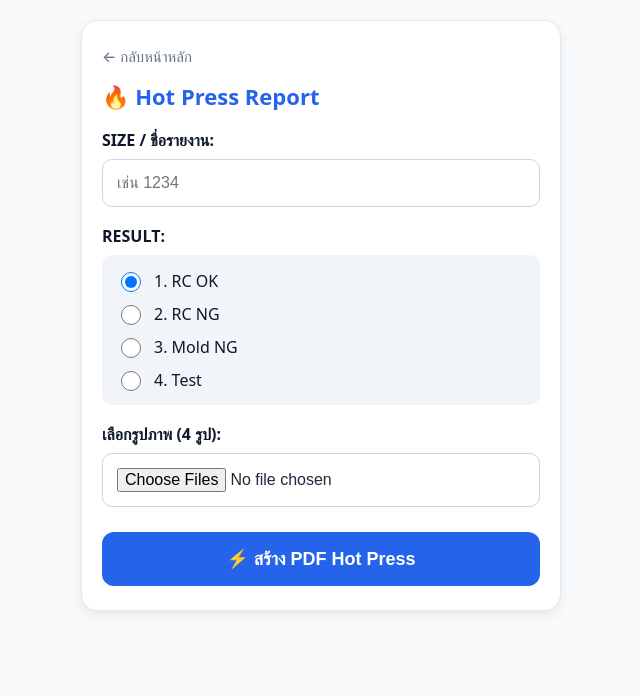
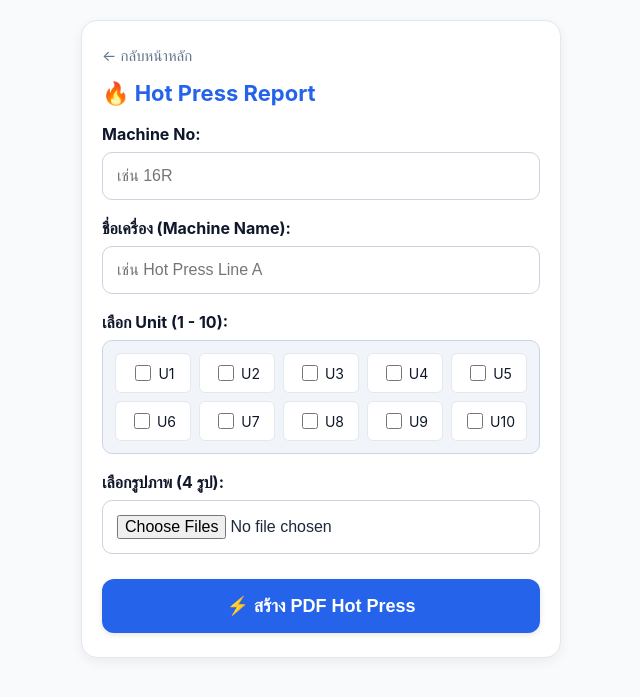
Before and after one commit to title1155/photo-report, a Flask app: page /hotpress in a window 1280 px wide. Shown: the top 697 px of the page, without its empty margins (319-959 px from the left). Run offline with Flask 3, Linux system fonts and the light colour scheme; some libraries are stand-ins or nearby versions.

Commit message:
Update hotpress template with machine name and unit checkboxes

```diff
--- a/templates/hotpress.html
+++ b/templates/hotpress.html
@@ -2,12 +2,12 @@
 <html lang="th">
 <head>
     <meta charset="UTF-8">
-    <meta name="viewport" content="width=device-width, initial-scale=1.0">
+    <meta name="viewport" content="width=device-width, initial-scale=1.0, maximum-scale=1.0, user-scalable=no">
     <title>Hot Press Report</title>
     <style>
         * { box-sizing: border-box; }
         body {
-            font-family: system-ui, -apple-system, sans-serif;
+            font-family: -apple-system, BlinkMacSystemFont, "Segoe UI", Roboto, Arial, sans-serif;
             background-color: #f8fafc;
             padding: 20px 15px;
             margin: 0;
@@ -16,13 +16,20 @@
         .card {
             max-width: 480px;
             margin: 0 auto;
-            background: #ffffff;
+            background: white;
             padding: 24px 20px;
             border-radius: 16px;
-            box-shadow: 0 4px 12px rgba(0,0,0,0.08);
+            box-shadow: 0 4px 12px rgba(0,0,0,0.06);
             border: 1px solid #e2e8f0;
         }
-        label { font-weight: bold; font-size: 16px; display: block; margin-top: 18px; margin-bottom: 8px; color: #0f172a; }
+        label {
+            font-weight: bold;
+            font-size: 16px;
+            display: block;
+            margin-top: 18px;
+            margin-bottom: 8px;
+            color: #0f172a;
+        }
         input[type="text"], input[type="file"] {
             width: 100%;
             padding: 14px;
@@ -31,9 +38,36 @@
             border-radius: 10px;
             background-color: #fff;
         }
-        .radio-group { display: flex; flex-direction: column; gap: 10px; background: #f1f5f9; padding: 14px; border-radius: 10px; }
-        .radio-item { display: flex; align-items: center; gap: 10px; font-weight: 500; font-size: 16px; margin: 0; cursor: pointer; }
-        .radio-item input[type="radio"] { width: 20px; height: 20px; }
+        /* ดีไซน์กล่อง Checkbox Unit 1-10 แบบ Grid บนมือถือ */
+        .unit-grid {
+            display: grid;
+            grid-template-columns: repeat(5, 1fr);
+            gap: 8px;
+            background: #f1f5f9;
+            padding: 12px;
+            border-radius: 10px;
+            border: 1px solid #cbd5e1;
+            margin-top: 5px;
+        }
+        .unit-label {
+            font-weight: normal !important;
+            font-size: 14px !important;
+            display: flex;
+            align-items: center;
+            gap: 4px;
+            margin: 0 !important;
+            cursor: pointer;
+            background: #fff;
+            padding: 8px 4px;
+            border-radius: 6px;
+            justify-content: center;
+            border: 1px solid #e2e8f0;
+        }
+        .unit-label input {
+            width: 16px;
+            height: 16px;
+            cursor: pointer;
+        }
         .btn-submit {
             width: 100%;
             margin-top: 25px;
@@ -45,107 +79,184 @@
             font-weight: bold;
             border-radius: 12px;
             cursor: pointer;
+            box-shadow: 0 2px 6px rgba(0,0,0,0.1);
         }
-        .back-link { display: inline-block; margin-bottom: 15px; color: #64748b; text-decoration: none; font-size: 15px; font-weight: 500; }
-
-        .progress-container {
+        .btn-submit:disabled {
+            background-color: #94a3b8;
+            cursor: not-allowed;
+        }
+        .back-link {
+            display: inline-block;
+            margin-bottom: 15px;
+            color: #64748b;
+            text-decoration: none;
+            font-size: 15px;
+        }
+        #loadingOverlay {
             display: none;
-            margin-top: 20px;
-            background-color: #e2e8f0;
-            border-radius: 10px;
-            height: 24px;
-            position: relative;
-            overflow: hidden;
+            position: fixed;
+            top: 0; left: 0; width: 100%; height: 100%;
+            background-color: rgba(255, 255, 255, 0.95);
+            z-index: 9999;
+            flex-direction: column;
+            align-items: center;
+            justify-content: center;
         }
-        .progress-bar {
-            height: 100%;
-            width: 0%;
-            background-color: #2563eb;
-            transition: width 0.2s ease;
+        .spinner {
+            border: 8px solid #f3f3f3;
+            border-top: 8px solid #2563eb;
+            border-radius: 50%;
+            width: 60px;
+            height: 60px;
+            animation: spin 1s linear infinite;
+            margin-bottom: 20px;
         }
-        .progress-text {
-            position: absolute;
-            width: 100%;
-            text-align: center;
-            top: 3px;
-            font-size: 13px;
+        @keyframes spin {
+            0% { transform: rotate(0deg); }
+            100% { transform: rotate(360deg); }
+        }
+        .loading-text {
+            font-size: 18px;
             font-weight: bold;
             color: #0f172a;
+            text-align: center;
+            padding: 0 20px;
         }
     </style>
 </head>
 <body>
+    <div id="loadingOverlay">
+        <div class="spinner"></div>
+        <div class="loading-text" id="statusText">กำลังเตรียมรูปภาพ Hot Press...</div>
+    </div>
+
     <div class="card">
         <a href="/" class="back-link">← กลับหน้าหลัก</a>
         <h2 style="color: #2563eb; margin-top: 0; font-size: 22px;">🔥 Hot Press Report</h2>
 
-        <form id="uploadForm" action="/hotpress/create" method="POST" enctype="multipart/form-data">
-            <label for="size">SIZE / ชื่อรายงาน:</label>
-            <input type="text" id="size" name="size" placeholder="เช่น 1234" required>
+        <form id="uploadForm">
+            <label for="machine_no">Machine No:</label>
+            <input type="text" id="machine_no" name="machine_no" placeholder="เช่น 16R" required>
 
-            <label>RESULT:</label>
-            <div class="radio-group">
-                <label class="radio-item"><input type="radio" name="result" value="RC OK" checked> 1. RC OK</label>
-                <label class="radio-item"><input type="radio" name="result" value="RC NG"> 2. RC NG</label>
-                <label class="radio-item"><input type="radio" name="result" value="Mold NG"> 3. Mold NG</label>
-                <label class="radio-item"><input type="radio" name="result" value="Test"> 4. Test</label>
+            <label for="machine_name">ชื่อเครื่อง (Machine Name):</label>
+            <input type="text" id="machine_name" name="machine_name" placeholder="เช่น Hot Press Line A">
+
+            <label>เลือก Unit (1 - 10):</label>
+            <div class="unit-grid">
+                <label class="unit-label"><input type="checkbox" name="units" value="1"> U1</label>
+                <label class="unit-label"><input type="checkbox" name="units" value="2"> U2</label>
+                <label class="unit-label"><input type="checkbox" name="units" value="3"> U3</label>
+                <label class="unit-label"><input type="checkbox" name="units" value="4"> U4</label>
+                <label class="unit-label"><input type="checkbox" name="units" value="5"> U5</label>
+                <label class="unit-label"><input type="checkbox" name="units" value="6"> U6</label>
+                <label class="unit-label"><input type="checkbox" name="units" value="7"> U7</label>
+                <label class="unit-label"><input type="checkbox" name="units" value="8"> U8</label>
+                <label class="unit-label"><input type="checkbox" name="units" value="9"> U9</label>
+                <label class="unit-label"><input type="checkbox" name="units" value="10"> U10</label>
             </div>
 
             <label for="photos">เลือกรูปภาพ (4 รูป):</label>
             <input type="file" id="photos" name="photos" multiple accept="image/*" required>
-
-            <div class="progress-container" id="progressContainer">
-                <div class="progress-bar" id="progressBar"></div>
-                <div class="progress-text" id="progressText">กำลังอัปโหลด... 0%</div>
-            </div>
 
             <button type="submit" id="submitBtn" class="btn-submit">⚡ สร้าง PDF Hot Press</button>
         </form>
     </div>
 
     <script>
-        const form = document.getElementById('uploadForm');
-        const submitBtn = document.getElementById('submitBtn');
-        const progressContainer = document.getElementById('progressContainer');
-        const progressBar = document.getElementById('progressBar');
-        const progressText = document.getElementById('progressText');
+        function compressImage(file, maxWidth = 1600, maxHeight = 1600, quality = 0.85) {
+            return new Promise((resolve) => {
+                const reader = new FileReader();
+                reader.readAsDataURL(file);
+                reader.onload = (event) => {
+                    const img = new Image();
+                    img.src = event.target.result;
+                    img.onload = () => {
+                        let width = img.width;
+                        let height = img.height;
 
-        form.addEventListener('submit', function(e) {
+                        if (width > height) {
+                            if (width > maxWidth) {
+                                height = Math.round((height * maxWidth) / width);
+                                width = maxWidth;
+                            }
+                        } else {
+                            if (height > maxHeight) {
+                                width = Math.round((width * maxHeight) / height);
+                                height = maxHeight;
+                            }
+                        }
+
+                        const canvas = document.createElement('canvas');
+                        canvas.width = width;
+                        canvas.height = height;
+                        const ctx = canvas.getContext('2d');
+                        ctx.drawImage(img, 0, 0, width, height);
+
+                        canvas.toBlob((blob) => {
+                            const compressedFile = new File([blob], file.name, {
+                                type: 'image/jpeg',
+                                lastModified: Date.now()
+                            });
+                            resolve(compressedFile);
+                        }, 'image/jpeg', quality);
+                    };
+                };
+            });
+        }
+
+        document.getElementById('uploadForm').addEventListener('submit', async function(e) {
             e.preventDefault();
-            const formData = new FormData(form);
-            const xhr = new XMLHttpRequest();
 
-            progressContainer.style.display = 'block';
+            const submitBtn = document.getElementById('submitBtn');
+            const overlay = document.getElementById('loadingOverlay');
+            const statusText = document.getElementById('statusText');
+
             submitBtn.disabled = true;
-            submitBtn.innerText = '⏳ กำลังประมวลผล...';
+            overlay.style.display = 'flex';
 
-            xhr.upload.addEventListener('progress', function(e) {
-                if (e.lengthComputable) {
-                    const percent = Math.round((e.loaded / e.total) * 100);
-                    progressBar.style.width = percent + '%';
-                    if (percent < 100) {
-                        progressText.innerText = `กำลังอัปโหลดรูป... ${percent}%`;
-                    } else {
-                        progressText.innerText = `กำลังสร้าง PDF และประมวลผล...`;
-                    }
-                }
+            const machineNo = document.getElementById('machine_no').value;
+            const machineName = document.getElementById('machine_name').value;
+            const fileInput = document.getElementById('photos');
+            const files = fileInput.files;
+
+            const formData = new FormData();
+            formData.append('machine_no', machineNo);
+            formData.append('machine_name', machineName);
+
+            const selectedUnits = document.querySelectorAll('input[name="units"]:checked');
+            selectedUnits.forEach((checkbox) => {
+                formData.append('units', checkbox.value);
             });
 
-            xhr.onload = function() {
-                if (xhr.status === 200) {
-                    try {
-                        const res = JSON.parse(xhr.responseText);
-                        if (res.redirect_url) {
-                            window.location.href = res.redirect_url;
-                            return;
-                        }
-                    } catch(err) {}
+            for (let i = 0; i < files.length; i++) {
+                statusText.innerText = `กำลังปรับความคมชัดภาพ (${i + 1}/${files.length})...`;
+                const compressed = await compressImage(files[i]);
+                formData.append('photos', compressed);
+            }
+
+            statusText.innerText = 'กำลังอัปโหลดและสร้าง PDF Hot Press บนเซิร์ฟเวอร์...';
+
+            try {
+                const response = await fetch('/hotpress/create', {
+                    method: 'POST',
+                    body: formData
+                });
+
+                if (response.redirected) {
+                    window.location.href = response.url;
+                } else if (response.ok) {
+                    const text = await response.text();
+                    window.location.href = response.url || '/';
+                } else {
+                    alert('เกิดข้อผิดพลาดในการประมวลผล กรุณาลองใหม่อีกครั้ง');
+                    overlay.style.display = 'none';
+                    submitBtn.disabled = false;
                 }
-                window.location.href = xhr.responseURL || '/result';
-            };
-
-            xhr.open('POST', form.action, true);
-            xhr.send(formData);
+            } catch (err) {
+                alert('เกิดข้อผิดพลาดในการเชื่อมต่อเครือข่าย');
+                overlay.style.display = 'none';
+                submitBtn.disabled = false;
+            }
         });
     </script>
 </body>
```
